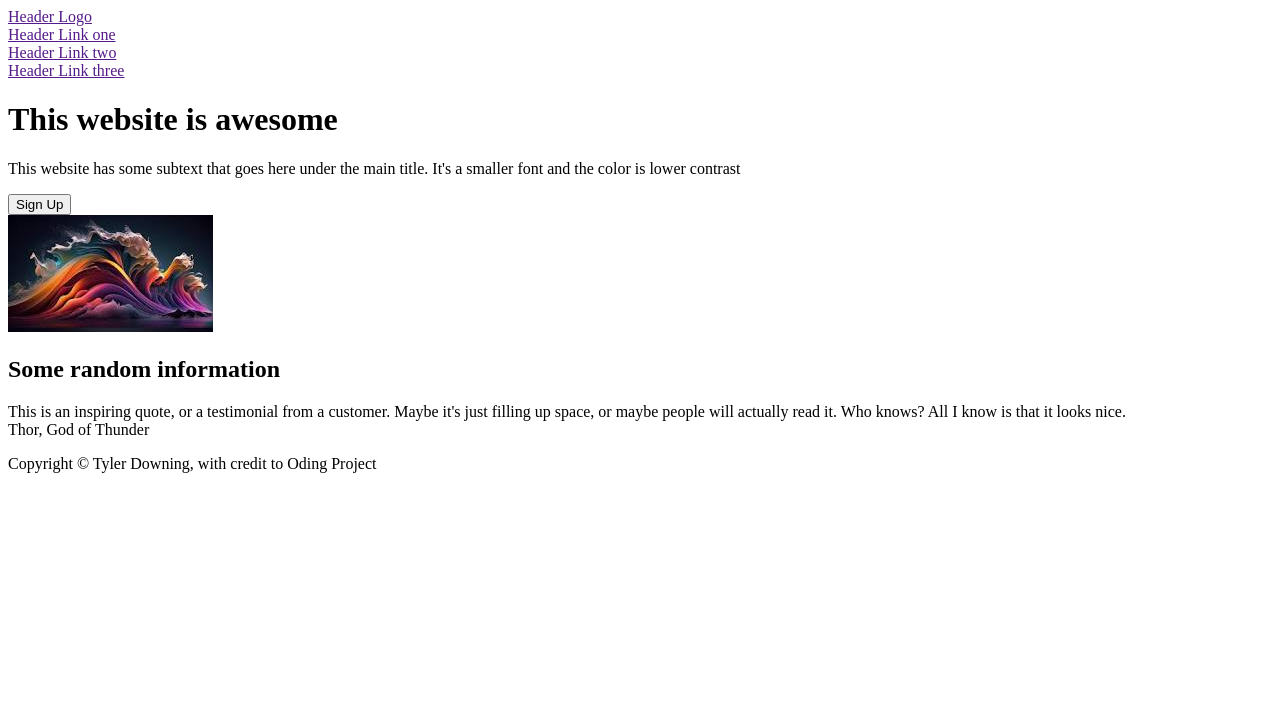
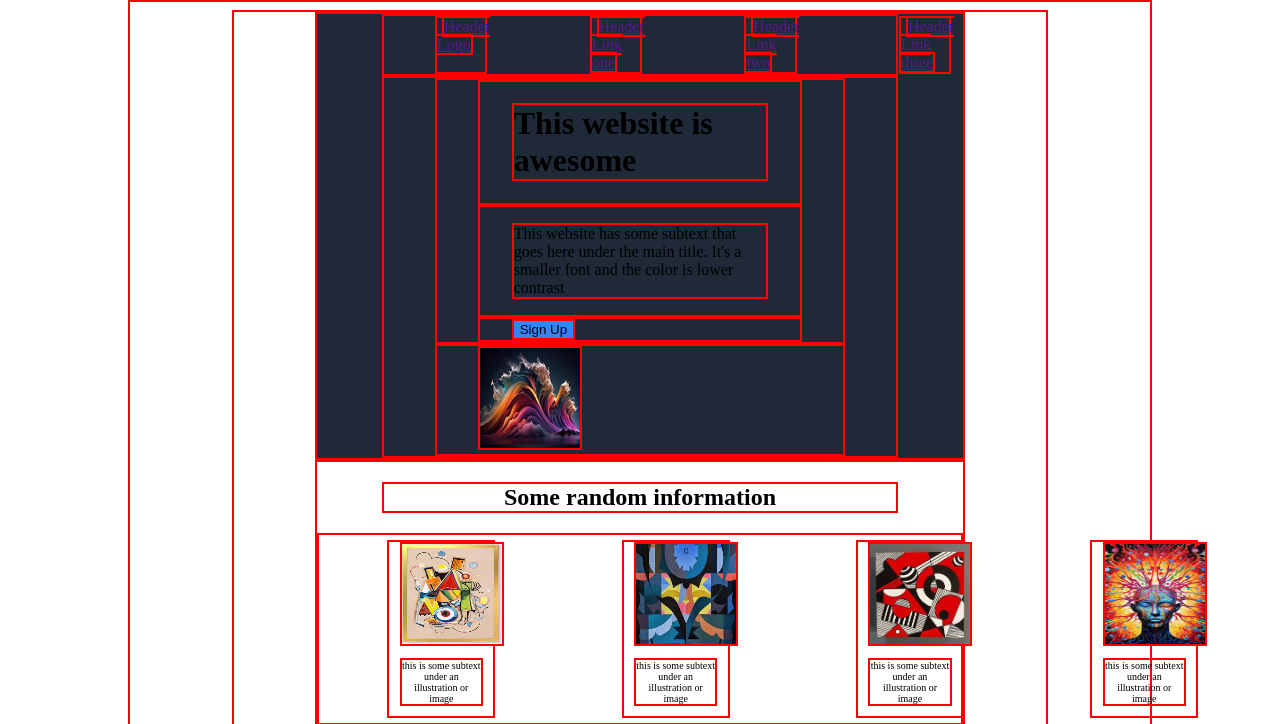
Before and after one commit to tdow90/Odin-Landing-Page, a plain HTML site: page index.html in a window 1280 px wide. Shown: the top 724 px of the page. Drawn offline with Linux system fonts and the light colour scheme.

Commit message:
Worked on the CSS and continued trying to make the page look like it does in the assignment

```diff
--- a/index.html
+++ b/index.html
@@ -7,40 +7,56 @@
     <title>Document</title>
 </head>
 <header>
-    <div>
-        <div><a class="nav-link" href="">Header Logo</a></div>
-        <div><a class="nav-link" href="">Header Link one</a></div>
-        <div><a class="nav-link" href="">Header Link two</a></div>
-        <div><a class="nav-link" href="">Header Link three</a></div>
+    <div class ="navBar">
+        <div class = "nav1"><a class="nav-link" href="">Header Logo</a></div>
+        <div class = "nav2"><a class="nav-link" href="">Header Link one</a></div>
+        <div class = "nav3"><a class="nav-link" href="">Header Link two</a></div>
+        <div class = "nav4"><a class="nav-link" href="">Header Link three</a></div>
     </div>
-    <div>
-        <div>
+    <div class="hero">
+        <div class="awesome">
             <div><h1>This website is awesome</h1></div>
             <div><p>This website has some subtext that goes here under the main title. It's a smaller font and the color is lower contrast</p></div>
-            <div><button type="button">Sign Up</button></div>
+            <div class="button"><button type="button">Sign Up</button></div>
         </div>
-        <div>
+        <div class="headerPic">
             <img src="abstract.jpeg" class="placeholder">
         </div>
     </div>
 </header>
 <body>
-    <div>
+    <div class="random">
         <h2>Some random information</h2>
-        <div>
-            <div></div>
-            <div></div>
-            <div></div>
-            <div></div>
+        <div class="pics">
+            <div>
+                <img src="pic1.jpeg" class="pic1">
+                <p>this is some subtext under an illustration or image</p>
+            </div>
+            <div>
+                <img src="pic2.jpeg" class="pic2">
+                <p>this is some subtext under an illustration or image</p>
+            </div>
+            <div>
+                <img src="pic3.jpeg" class="pic3">
+                <p>this is some subtext under an illustration or image</p>
+            </div>
+            <div>
+                <img src="pic4.jpeg" class="pic4">
+                <p>this is some subtext under an illustration or image</p>
+            </div>
         </div>
     </div>
-    <div>
+    <div class="quote">
         <div>This is an inspiring quote, or a testimonial from a customer. Maybe it's just filling up space, or maybe people will actually read it. Who knows? All I know
             is that it looks nice.</div>
         <div>Thor, God of Thunder</div>
     </div>
-    <div>
-
+    <div class="action">
+        <div>
+            <h3>Call to action! Its time!</h3>
+            <p>Sign up for our product by clicking that button right over there!</p>
+        </div>
+        <div class="button"><button type="button">Sign up</button></div>
     </div>
 </body>
 <footer>
--- a/style.css
+++ b/style.css
@@ -0,0 +1,45 @@
+* {
+    margin-left: 10%;
+    margin-right: 10%;
+    border: solid red 2px;
+}
+
+header, footer {
+    background-color: #1F2937;
+}
+
+img {
+    width: 100px;
+    height: 100px;
+}
+
+.navBar {
+    display: flex;
+}
+
+.pics {
+    display: flex;
+    font-size: 10px;
+    padding: 5px;
+    margin: 0px;
+}
+
+.random {
+    text-align: center;
+}
+
+button {
+    background-color: #3882F6;
+}
+
+.action {
+    background-color: #3882F6;
+    display: flex;
+}
+
+.quote {
+    background-color: #989a9e;
+    font-size:  36px;
+    font-style: italic;
+    color: #1F2937;
+}
```
Also changed, not shown: pic1.jpeg (added), pic2.jpeg (added), pic3.jpeg (added), pic4.jpeg (added).
